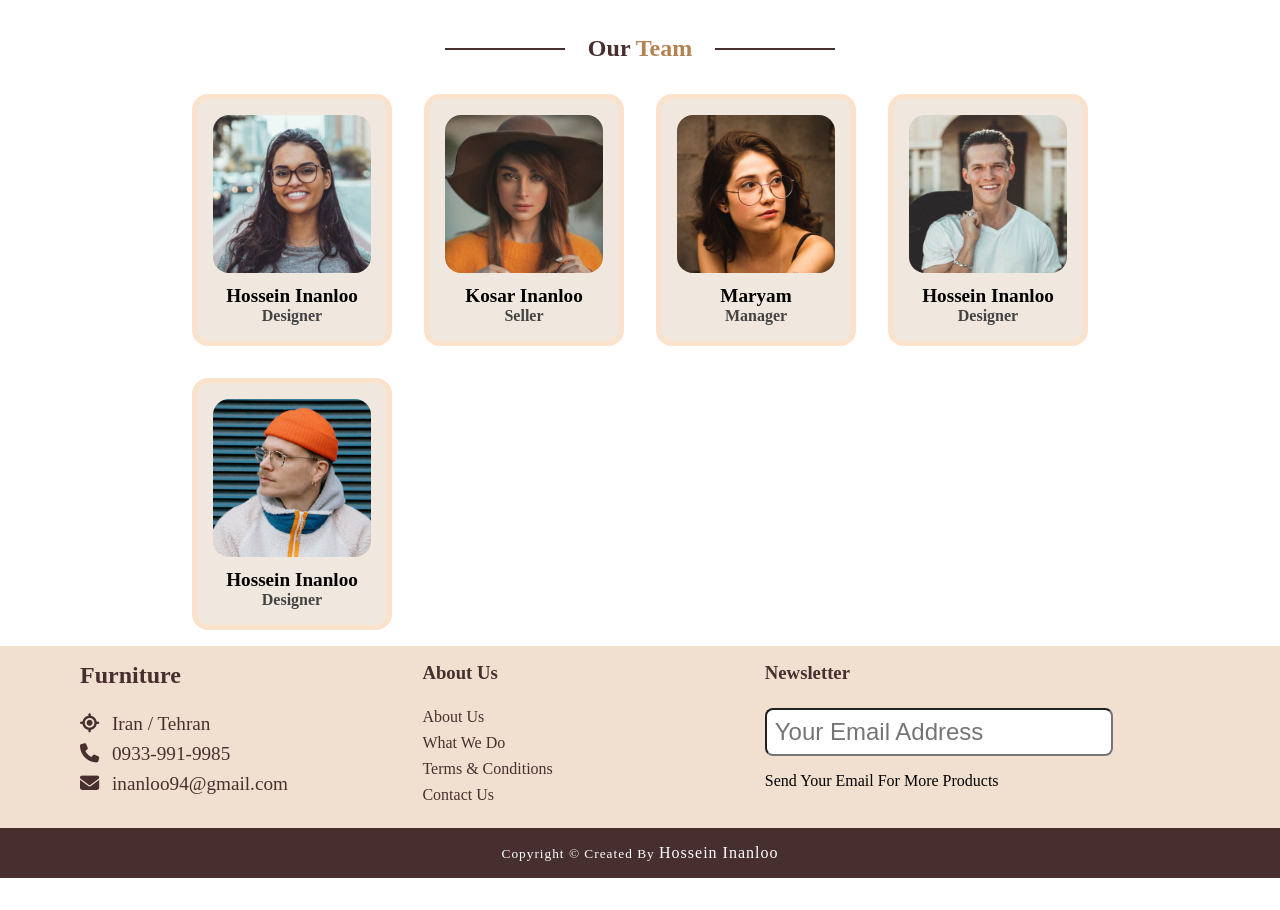
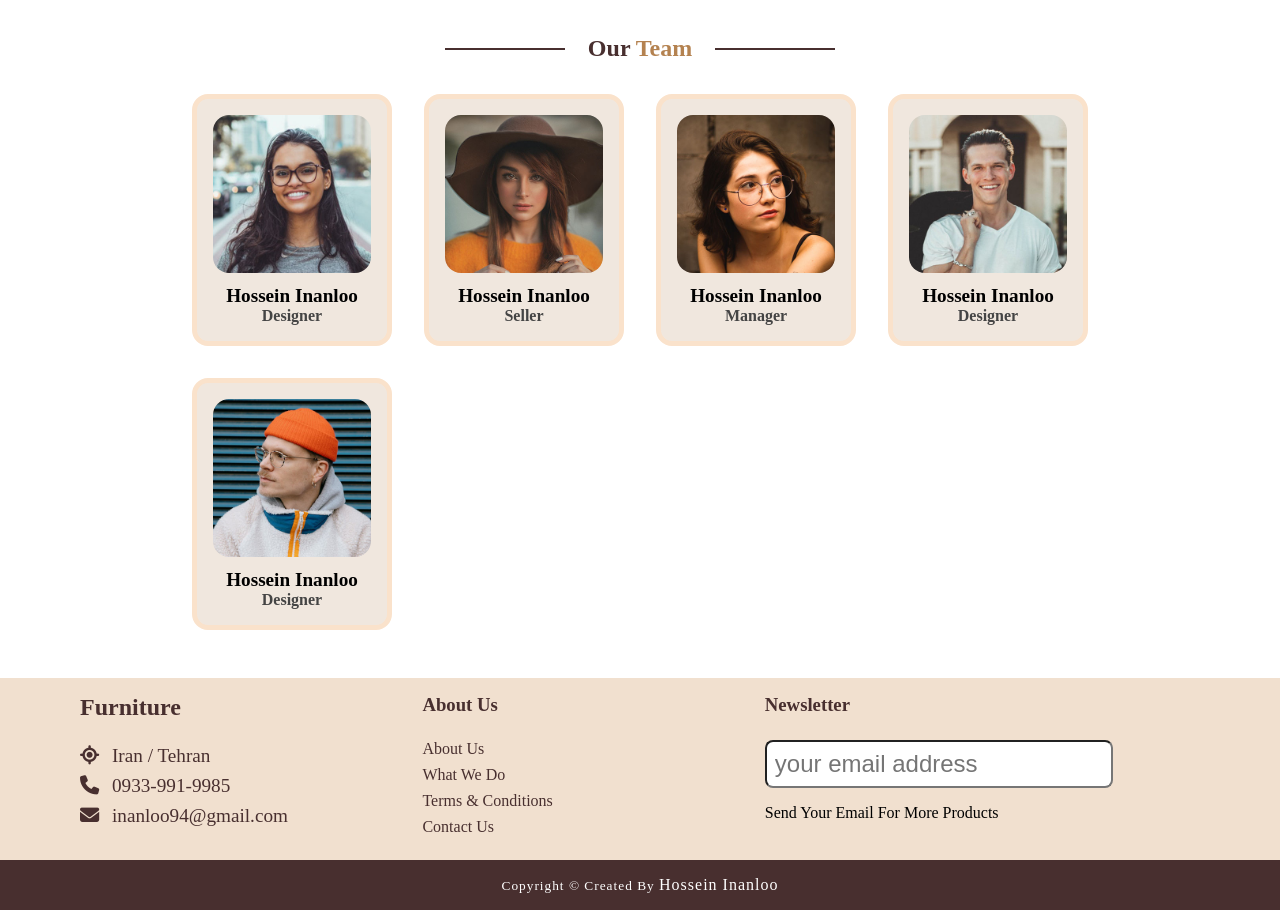
Before and after one commit to Hossein707/furniture-website-github, a plain HTML site: page index.html in a window 1280 px wide. Shown: the part 5099-6009 px from the top of the page. Before the commit the page ends 5977 px from the top, so only its background shows below. Drawn offline with Linux system fonts and the light colour scheme.

Commit message:
some text changed in our team section

```diff
--- a/css/style.scss
+++ b/css/style.scss
@@ -790,7 +790,7 @@ header {
 
 
 .team {
-
+    margin-bottom: 2rem;
     .container {
         display: grid;
         grid-template-columns: repeat(auto-fit, 200px);
@@ -923,7 +923,6 @@ header {
 footer {
     background: $bg2-color;
     padding: 1rem 5rem;
-
     .container {
         display: flex;
         align-items: flex-start;
@@ -1000,6 +999,7 @@ footer {
                 margin-bottom: 1rem;
                 border-radius: 0.5rem;
                 width: 80%;
+                text-transform: lowercase;
             }
 
         }
--- a/index.html
+++ b/index.html
@@ -28,8 +28,6 @@
                 <li><a href="#about">about us</a></li>
                 <li><a href="#blogs">blogs</a></li>
                 <li><a href="#team">our team</a></li>
-                <!-- <li><a href="#blogs">blogs</a></li>
-                <li><a href="#team">our team</a></li> -->
             </ul>
         </nav>
 
@@ -681,7 +679,7 @@
                 <div class="image">
                     <img src="images/tm3.jpg" alt="">
                 </div>
-                <h2>kosar inanloo</h2>
+                <h2>hossein inanloo</h2>
                 <h4>seller</h4>
                 <div class="social-media">
                     <i class="fab fa-instagram"></i>
@@ -694,7 +692,7 @@
                 <div class="image">
                     <img src="images/tm5.jpg" alt="">
                 </div>
-                <h2>maryam</h2>
+                <h2>hossein inanloo</h2>
                 <h4>manager</h4>
                 <div class="social-media">
                     <i class="fab fa-instagram"></i>
```
Also changed, not shown: css/style.css, 1 other file.
